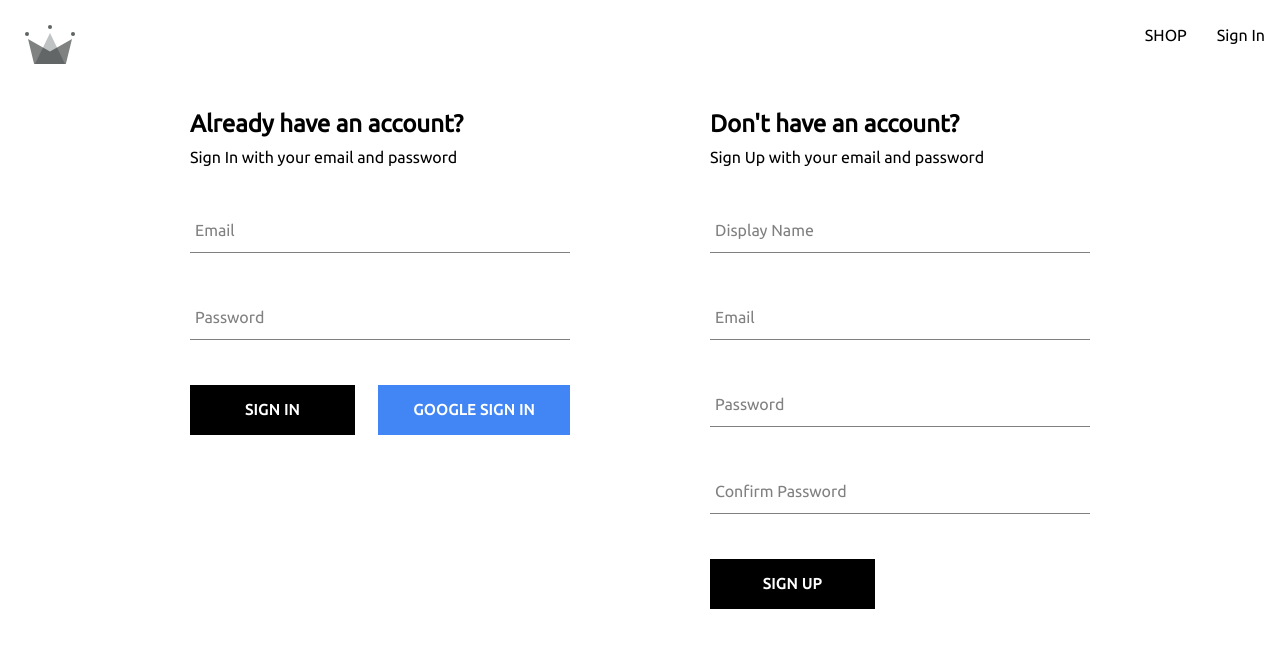
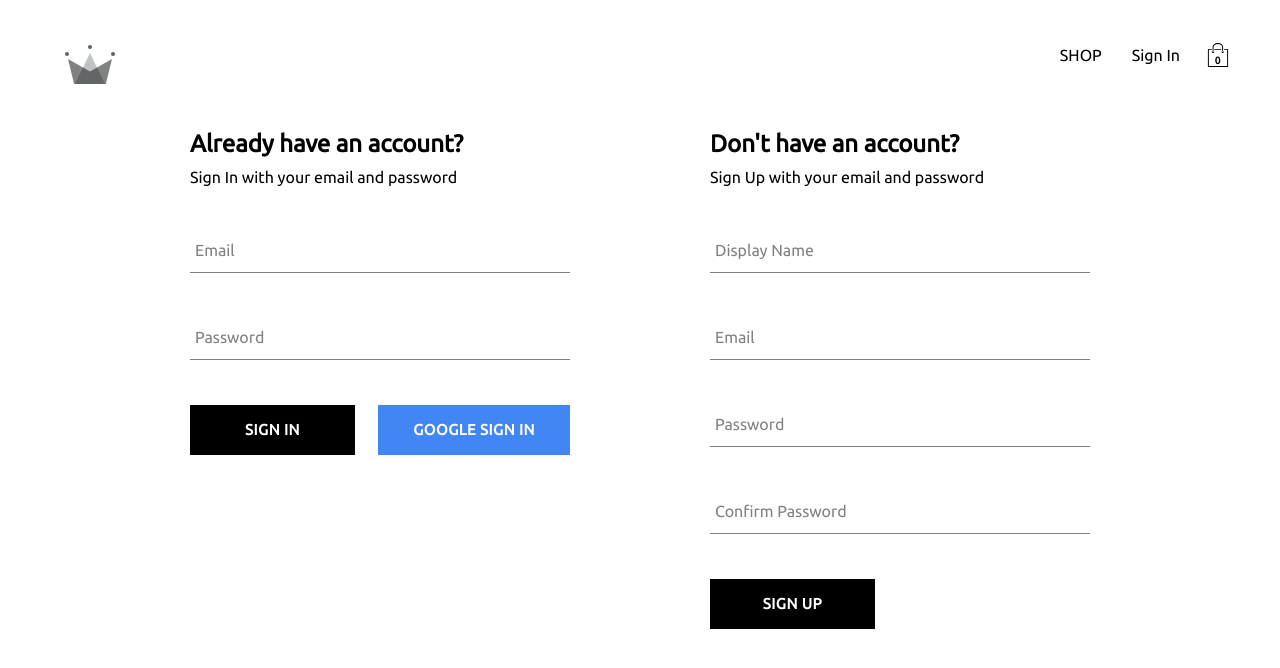
Before and after one commit to banban-22/shopping, a React (Create React App) app: page /sign-in in a window 1280 px wide. Shown: the top 668 px of the page. Built offline with nearby package versions, Linux system fonts and the light colour scheme; no server answers.

Commit message:
adding cart context and shopping icon

```diff
--- /dev/null
+++ b/src/components/cart-dropdown/cart-dropdown.component.jsx
@@ -0,0 +1,13 @@
+import Button from '../button/button.component';
+import './cart-dropdown.styles.scss';
+
+const CartDropdown = () => {
+  return (
+    <div className="cart-dropdown-container">
+      <div className="cart-items"></div>
+      <Button>GO TO CHECKOUT</Button>
+    </div>
+  );
+};
+
+export default CartDropdown;
--- /dev/null
+++ b/src/components/cart-dropdown/cart-dropdown.styles.scss
@@ -0,0 +1,29 @@
+.cart-dropdown-container {
+  position: absolute;
+  width: 240px;
+  height: 340px;
+  display: flex;
+  flex-direction: column;
+  padding: 20px;
+  border: 1px solid black;
+  background-color: white;
+  top: 90px;
+  right: 40px;
+  z-index: 5;
+
+  .empty-message {
+    font-size: 18px;
+    margin: 50px auto;
+  }
+
+  .cart-items {
+    height: 240px;
+    display: flex;
+    flex-direction: column;
+    overflow: scroll;
+  }
+
+  button {
+    margin-top: auto;
+  }
+}
--- /dev/null
+++ b/src/components/cart-icon/cart-icon.component.jsx
@@ -0,0 +1,19 @@
+import { useContext } from 'react';
+import { ReactComponent as ShoppingIcon } from '../../assets/shopping-bag.svg';
+import { CartContext } from '../../context/cart.context';
+import './cart-icon.styles.scss';
+
+const CartIcon = () => {
+  const { isCartOpen, setIsCartOpen } = useContext(CartContext);
+
+  const toggleIsCartOpen = () => setIsCartOpen(!isCartOpen);
+
+  return (
+    <div className="cart-icon-container" onClick={toggleIsCartOpen}>
+      <ShoppingIcon className="shopping-icon" />
+      <span className="item-count">0</span>
+    </div>
+  );
+};
+
+export default CartIcon;
--- /dev/null
+++ b/src/components/cart-icon/cart-icon.styles.scss
@@ -0,0 +1,21 @@
+.cart-icon-container {
+  width: 45px;
+  height: 45px;
+  position: relative;
+  display: flex;
+  align-items: center;
+  justify-content: center;
+  cursor: pointer;
+
+  .shopping-icon {
+    width: 24px;
+    height: 24px;
+  }
+
+  .item-count {
+    position: absolute;
+    font-size: 10px;
+    font-weight: bold;
+    bottom: 12px;
+  }
+}
--- /dev/null
+++ b/src/context/cart.context.jsx
@@ -0,0 +1,12 @@
+import { createContext, useState } from 'react';
+
+export const CartContext = createContext({
+  isCartOpen: false,
+  setIsCartOpen: () => {},
+});
+
+export const CartProvider = ({ children }) => {
+  const [isCartOpen, setIsCartOpen] = useState(false);
+  const value = { isCartOpen, setIsCartOpen };
+  return <CartContext.Provider value={value}>{children}</CartContext.Provider>;
+};
--- a/src/index.js
+++ b/src/index.js
@@ -5,7 +5,7 @@
 import App from './App';
 import { UserProvider } from './context/user.context';
 import { ProductsProvider } from './context/products.context';
-import reportWebVitals from './reportWebVitals';
+import { CartProvider } from './context/cart.context';
 
 const root = ReactDOM.createRoot(document.getElementById('root'));
 root.render(
@@ -13,14 +13,11 @@
     <BrowserRouter>
       <UserProvider>
         <ProductsProvider>
+          <CartProvider>
             <App />
+          </CartProvider>
         </ProductsProvider>
       </UserProvider>
     </BrowserRouter>
   </React.StrictMode>
 );
-
-// If you want to start measuring performance in your app, pass a function
-// to log results (for example: reportWebVitals(console.log))
-// or send to an analytics endpoint. Learn more: https://bit.ly/CRA-vitals
-reportWebVitals();
--- a/src/index.scss
+++ b/src/index.scss
@@ -1,5 +1,6 @@
 body {
   margin: 0;
+  padding: 20px 40px;
   font-family: 'Ubuntu', sans-serif;
   -webkit-font-smoothing: antialiased;
   -moz-osx-font-smoothing: grayscale;
--- a/src/reportWebVitals.js
+++ /dev/null
@@ -1,13 +0,0 @@
-const reportWebVitals = onPerfEntry => {
-  if (onPerfEntry && onPerfEntry instanceof Function) {
-    import('web-vitals').then(({ getCLS, getFID, getFCP, getLCP, getTTFB }) => {
-      getCLS(onPerfEntry);
-      getFID(onPerfEntry);
-      getFCP(onPerfEntry);
-      getLCP(onPerfEntry);
-      getTTFB(onPerfEntry);
-    });
-  }
-};
-
-export default reportWebVitals;
--- a/src/routes/navigation/navigation.component.jsx
+++ b/src/routes/navigation/navigation.component.jsx
@@ -1,12 +1,16 @@
 import { Fragment, useContext } from 'react';
 import { Outlet, Link } from 'react-router-dom';
 import { ReactComponent as CrownLogo } from '../../assets/crown.svg';
+import CartIcon from '../../components/cart-icon/cart-icon.component';
+import CartDropdown from '../../components/cart-dropdown/cart-dropdown.component';
 import { UserContext } from '../../context/user.context';
+import { CartContext } from '../../context/cart.context';
 import { signOutUser } from '../../utils/firebase/firebase.utils';
 import './navigation.styles.scss';
 
 const Navigation = () => {
-  const { currentUser, setCurrentUser } = useContext(UserContext);
+  const { currentUser } = useContext(UserContext);
+  const { isCartOpen } = useContext(CartContext);
   // console.log(currentUser);
 
   // const signOutHandler = async () => {
@@ -24,6 +28,7 @@
           <Link className="nav-link" to="/shop">
             SHOP
           </Link>
+
           {currentUser ? (
             <span className="nav-link" onClick={signOutUser}>
               SIGN OUT
@@ -33,7 +38,9 @@
               Sign In
             </Link>
           )}
+          <CartIcon />
         </div>
+        {isCartOpen && <CartDropdown />}
       </div>
       <Outlet />
     </Fragment>
```
